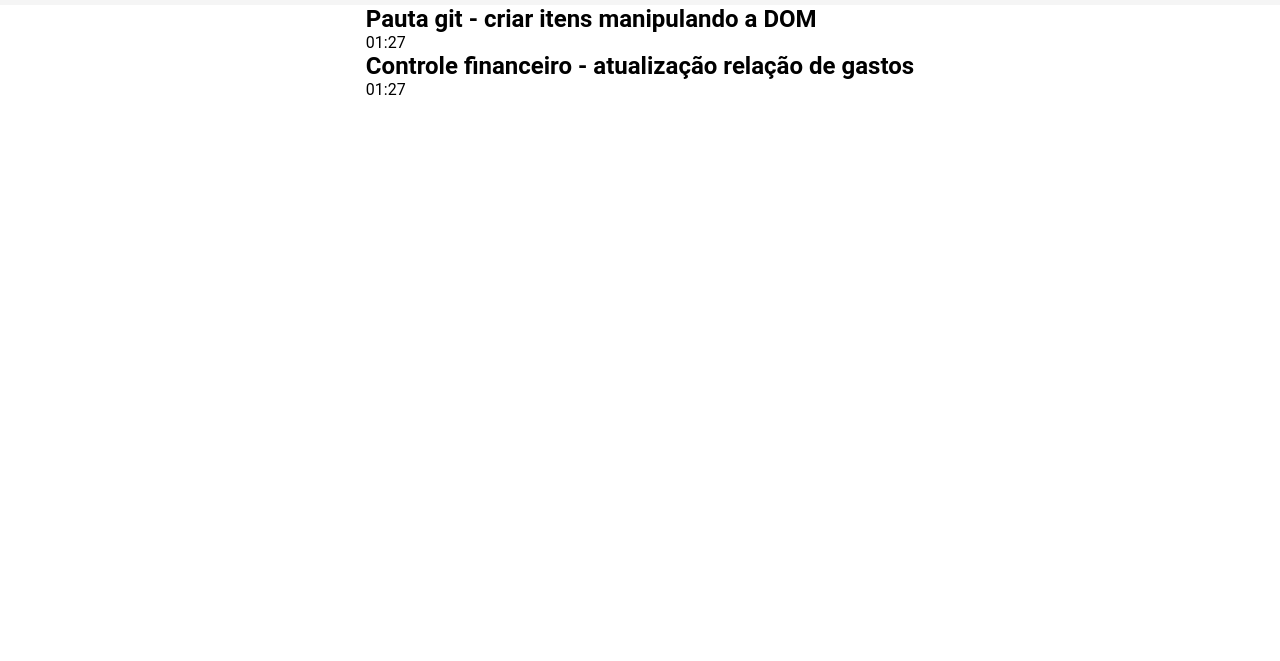
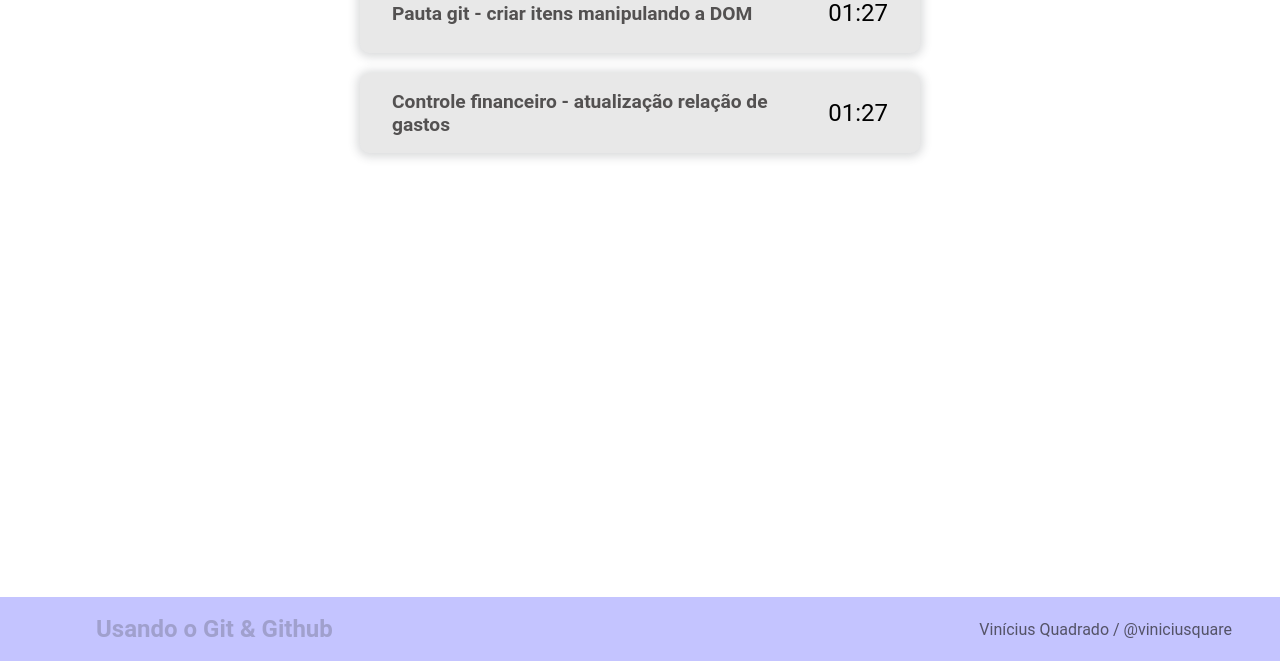
Before and after one commit to viniciuSquare/Timer_de_atividades, a plain HTML site: page index.html in a window 1280 px wide. Shown: the part 139-800 px from the top of the page. Drawn offline with Linux system fonts and the light colour scheme.

Commit message:
Alteração de cabeçalho e ajustes básicos de estilo

```diff
--- a/index.html
+++ b/index.html
@@ -10,12 +10,6 @@
 
 </head>
 <body>
-  <div class="full-w">
-    <div class="head">
-      <h1 id="title">Usando o Git & Github</h1>
-    </div>
-    <p>Vinícius Quadrado</p>
-  </div>
   <div class="container">
     <div class="content-container">
       <input type="text" id="task">
@@ -31,14 +25,22 @@
   </div>
   <div id="content">
     <!-- CONTEÚDO SERÁ INSERIDO AQUI -->
-    <div class="task-item">
-      <h2 class="task-title">Pauta git - criar itens manipulando a DOM</h2>
-      <p class="task-time">01:27</p>
+    <ul id="task-list">
+      <li class="task-item">
+        <h2 class="task-title">Pauta git - criar itens manipulando a DOM</h2>
+        <p class="task-time">01:27</p>
+      </li>
+      <li class="task-item">
+        <h2 class="task-title">Controle financeiro - atualização relação de gastos</h2>
+        <p class="task-time">01:27</p>
+      </li>
+    </ul>
+  </div>
+  <footer class="full-w">
+    <div class="head">
+      <h2 id="title">Usando o Git & Github</h2>
     </div>
-    <div class="task-item">
-      <h2 class="task-title">Controle financeiro - atualização relação de gastos</h2>
-      <p class="task-time">01:27</p>
-    </div>
-  </div>
+    <p>Vinícius Quadrado / @viniciusquare</p>
+  </footer>
 </body>
 </html>
--- a/style.css
+++ b/style.css
@@ -13,6 +13,15 @@ body {
   align-items: center;
 }
 
+li {
+  list-style: none;
+}
+
+footer {
+  position: absolute;
+  bottom: 0;
+}
+
 .head {
   display: flex;
 
@@ -23,9 +32,13 @@ body {
   background: rgb(196, 196, 255);
   display: flex;
   align-items: center;
-  justify-content: space-around;
+  justify-content: space-between;
+  padding: 0 3rem;
   height: 8vh;
 
+}
+.full-w h2{
+  color: rgba(54, 54, 54, 0.247);
 }
 
 .full-w p{
@@ -96,3 +109,46 @@ button, input {
   align-self: center;
   height: 2.8rem;
 }
+
+
+/* LISTAGEM DE TAREFAS */
+#content {
+  display: flex;
+  flex-direction: column;
+
+  width: 600px;
+}
+
+#task-list {
+  padding: 2rem 20px;
+
+
+  max-height: 70vh;
+  overflow-y: auto;
+
+}
+
+.task-item {
+  display: flex;
+  align-items: center;
+  justify-content: space-between;
+  padding: 0 2rem;
+  height: 5rem;
+
+  margin-bottom: 1.25rem;
+
+  width: 100%;
+  background: rgba(128, 128, 128, 0.185);
+  box-shadow: 0px 1px 10px 3px rgba(52, 54, 59, 0.18);
+
+  border-radius: 10px;
+}
+.task-item h2 {
+  font-size: 1.2rem;
+  color: #535151;
+}
+
+.task-item p {
+  font-size: 1.5rem;
+
+}
```
